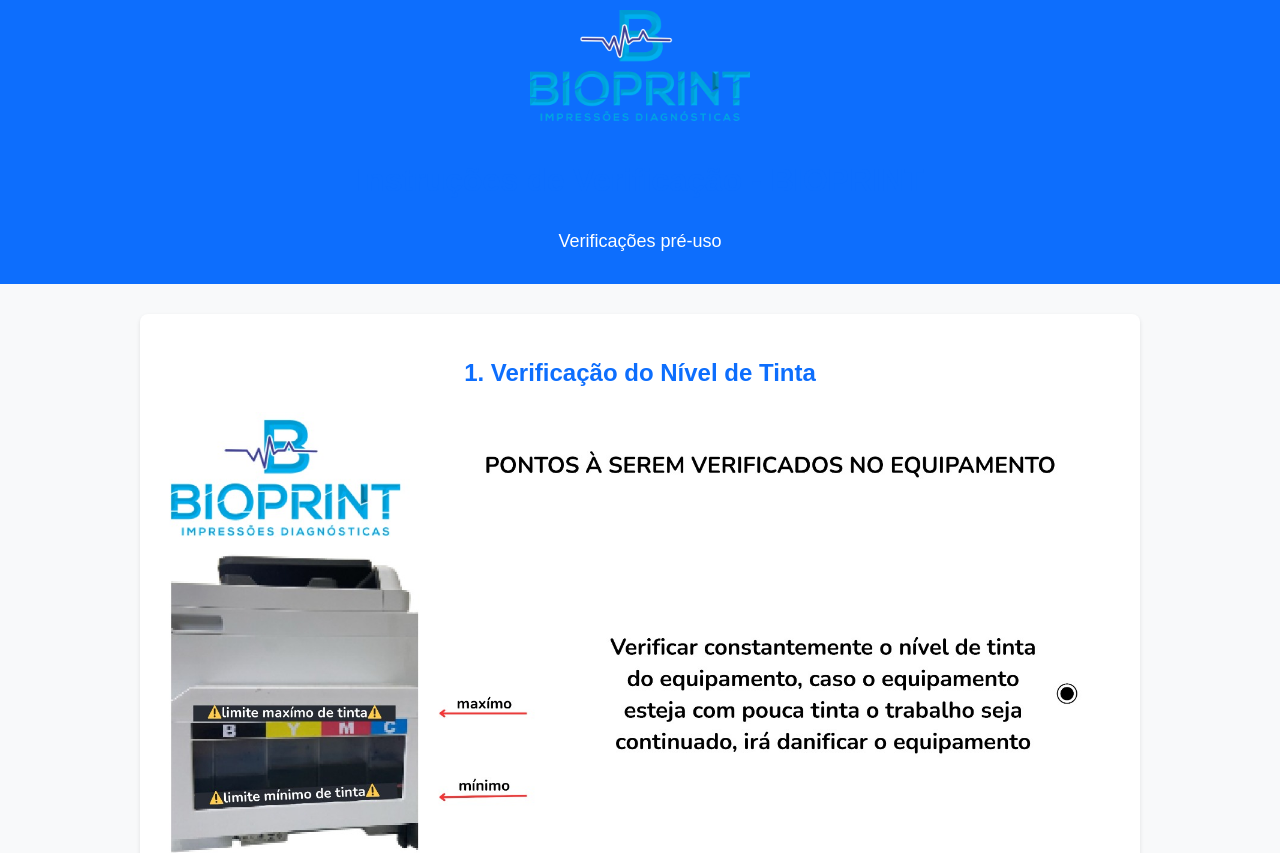
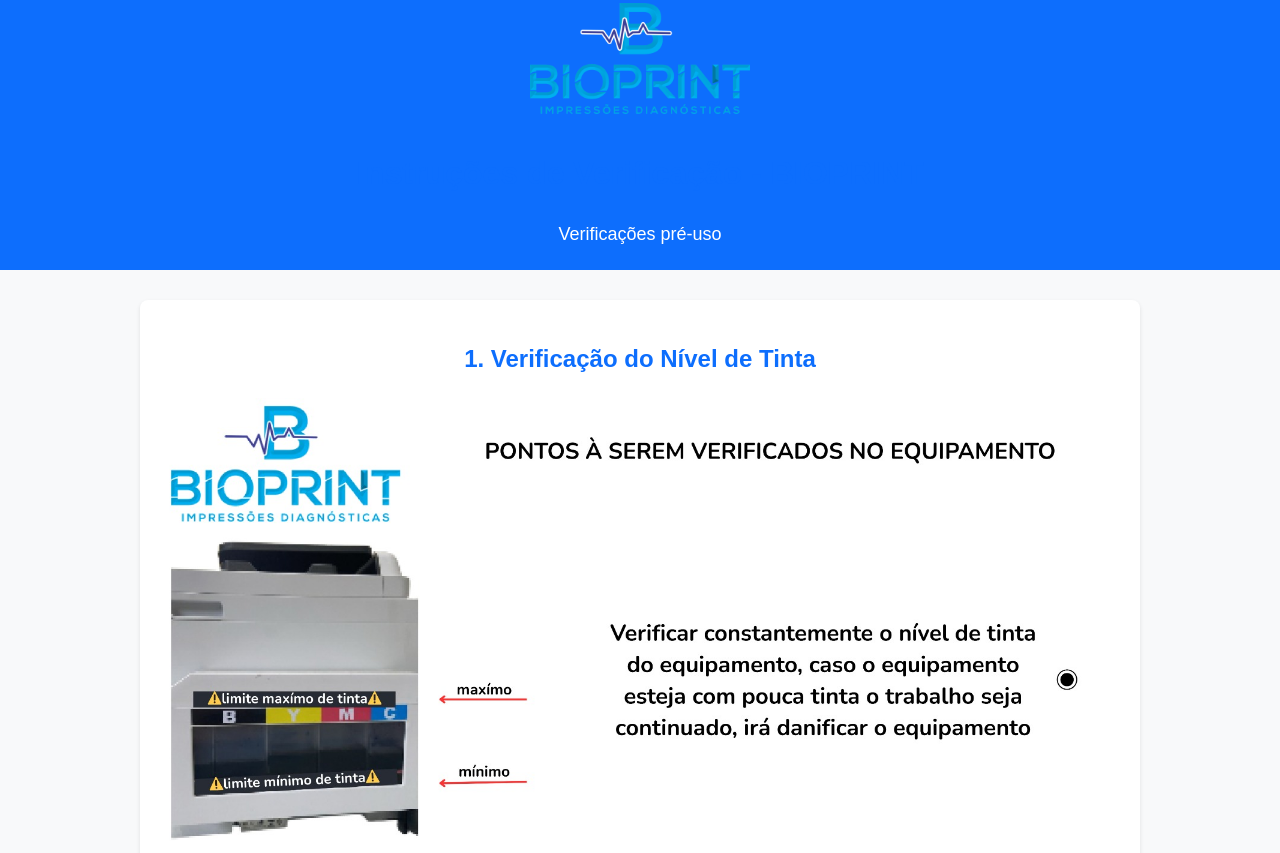
Before and after one commit to yamsupp/BIOPRINT, a plain HTML site: page index.html in a window 1280 px wide. Shown: the top 853 px of the page. Drawn offline with Linux system fonts and the light colour scheme.

Commit message:
Update index.html
teste 3 de px header

```diff
--- a/index.html
+++ b/index.html
@@ -16,7 +16,7 @@
     header {
       background-color: #0d6efd;
       color: white;
-      padding: 10px 0; /* Header mais fino */
+      padding: 3px 0; /* Header mais fino */
       text-align: center;
     }
 
```
